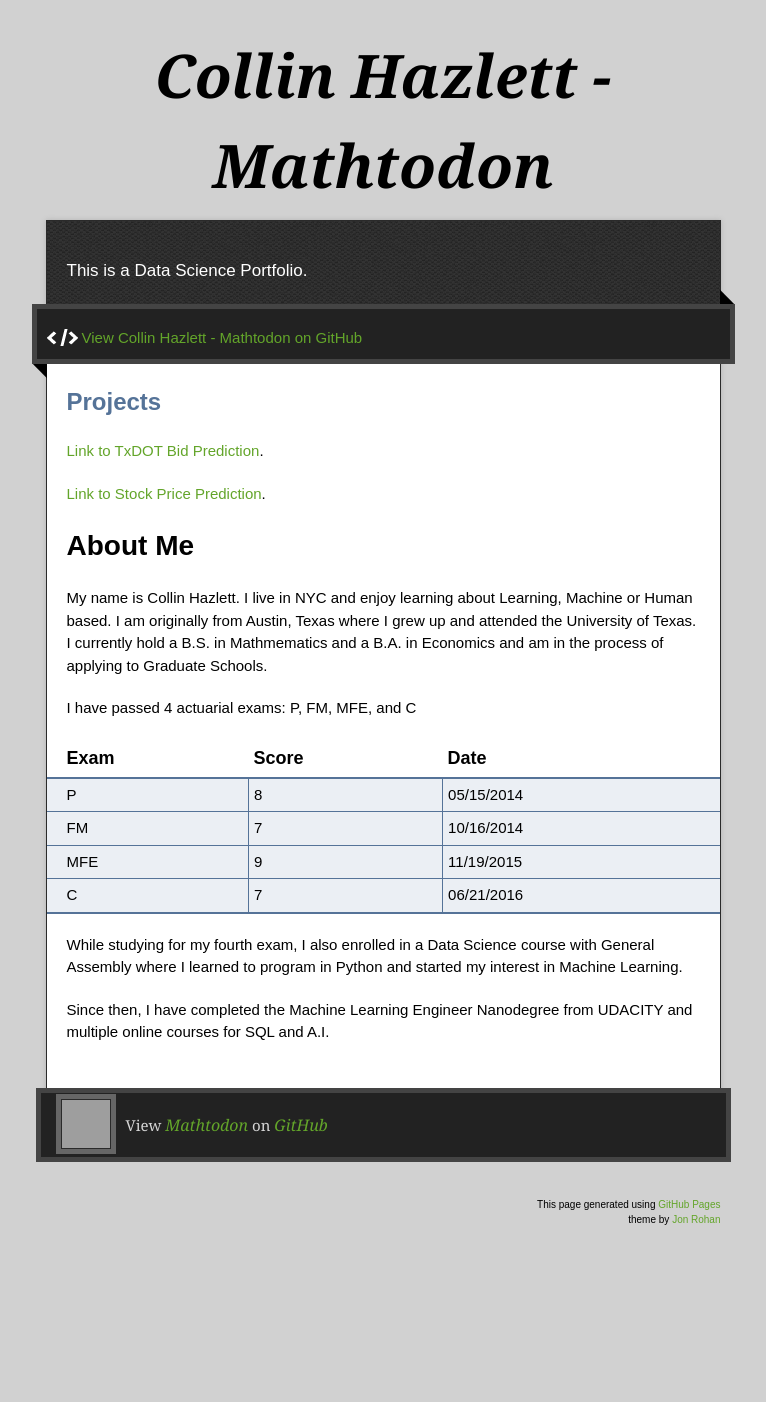
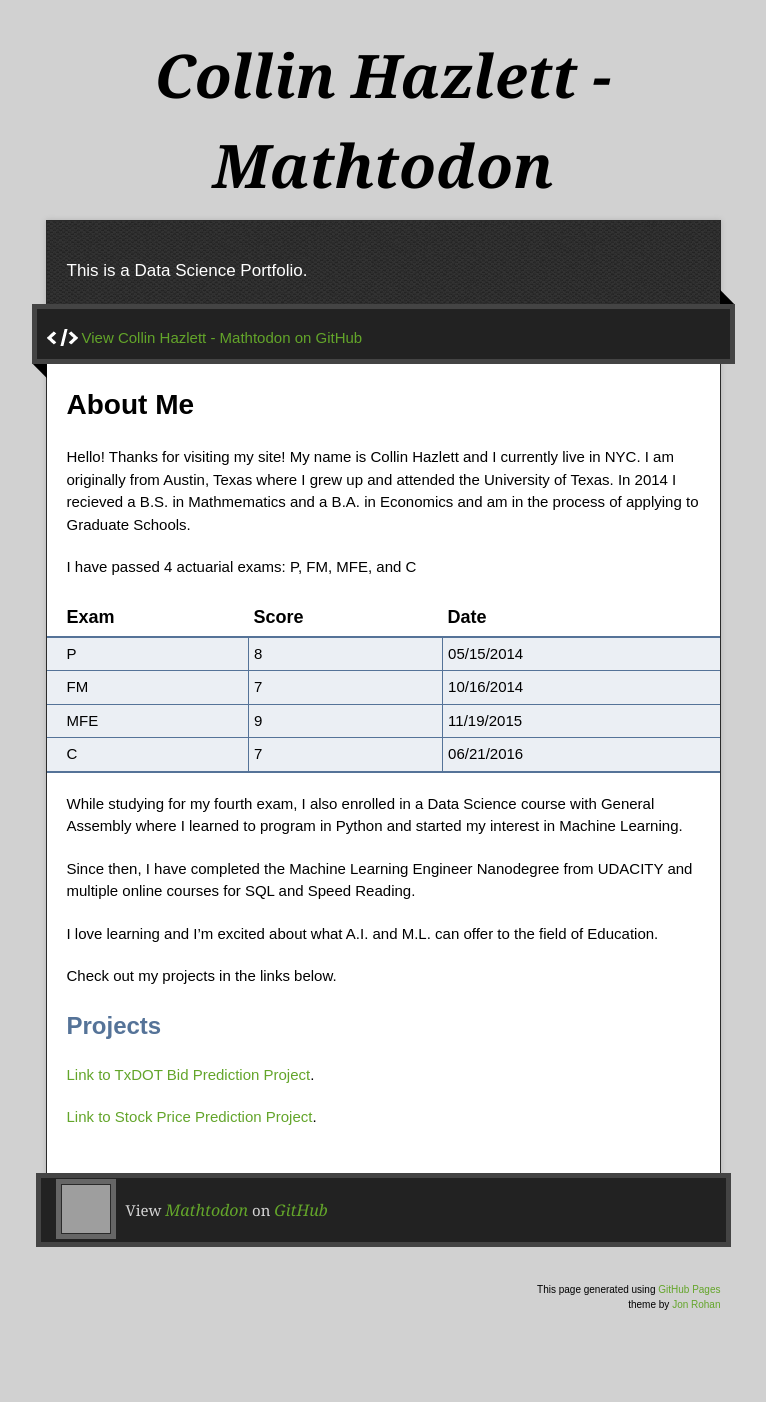
Before and after one commit to Mathtodon/Mathtodon.github.io, a Jekyll site: the page built from index.md, in a window 1280 px wide. Shown: the whole page, without its empty margins (257-1023 px from the left). Built offline with Jekyll 4.4.1, drawn with Linux system fonts in a browser that asks for light colours; nearby versions of some CDN libraries; our own code applies the rules of GitHub Pages for plain Markdown files; before the commit the page ends 1317 px from its top, so only the background shows below that; grey boxes are pictures that could not be loaded.

Commit message:
rearranged index

```diff
--- a/index.md
+++ b/index.md
@@ -1,15 +1,11 @@
 ---
 layout: default
 ---
-## [](#header-2) Projects
-[Link to TxDOT Bid Prediction](txdot-page).
-
-[Link to Stock Price Prediction](stock-page).
 
 
 # [](#header-1)About Me
 
-My name is Collin Hazlett. I live in NYC and enjoy learning about Learning, Machine or Human based. I am originally from Austin, Texas where I grew up and attended the University of Texas. I currently hold a B.S. in Mathmematics and a B.A. in Economics and am in the process of applying to Graduate Schools.
+Hello! Thanks for visiting my site! My name is Collin Hazlett and I currently live in NYC. I am originally from Austin, Texas where I grew up and attended the University of Texas. In 2014 I recieved a B.S. in Mathmematics and a B.A. in Economics and am in the process of applying to Graduate Schools.
 
 I have passed 4 actuarial exams: P, FM, MFE, and C
 
@@ -23,4 +19,14 @@ I have passed 4 actuarial exams: P, FM, MFE, and C
 
 While studying for my fourth exam, I also enrolled in a Data Science course with General Assembly where I learned to program in Python and started my interest in Machine Learning.
 
-Since then, I have completed the Machine Learning Engineer Nanodegree from UDACITY and multiple online courses for SQL and A.I.
+Since then, I have completed the Machine Learning Engineer Nanodegree from UDACITY and multiple online courses for SQL and Speed Reading.
+
+I love learning and I'm excited about what A.I. and M.L. can offer to the field of Education.
+
+Check out my projects in the links below.
+
+
+## [](#header-2) Projects
+[Link to TxDOT Bid Prediction Project](txdot-page).
+
+[Link to Stock Price Prediction Project](stock-page).
```
